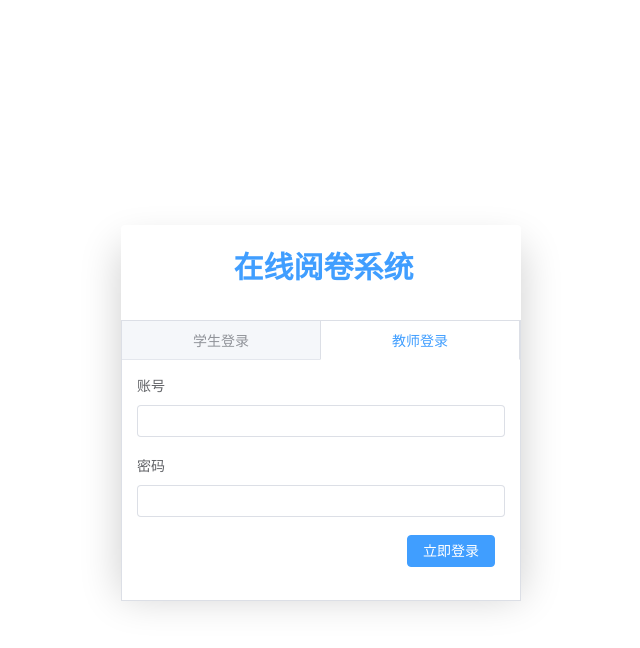
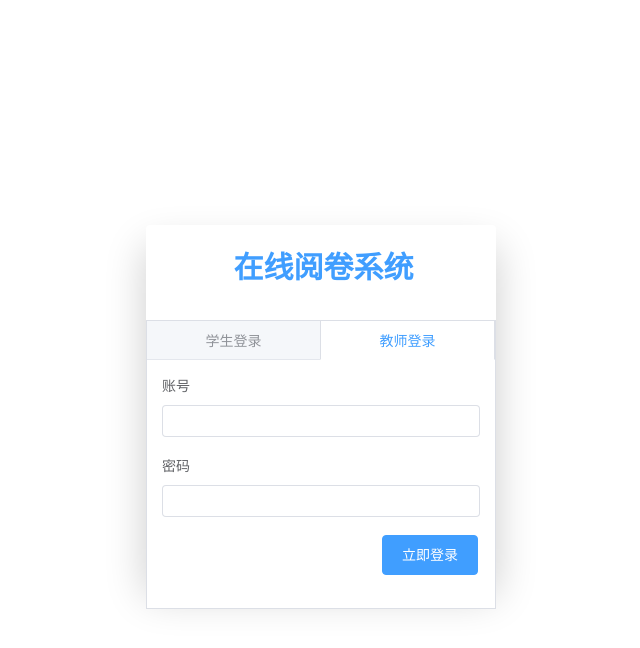
Before and after one commit to radyyt/Online-Marking-System, a Vue app: page /#/login in a window 1280 px wide. Both pictures are taken after a click on the tab "教师登录". Shown: the top 648 px of the page, without its empty margins (319-959 px from the left). Built offline with nearby package versions, Linux system fonts and the light colour scheme.

Commit message:
make some change

```diff
--- a/src/views/Login.vue
+++ b/src/views/Login.vue
@@ -27,7 +27,7 @@
                             <el-input v-model="form.password" />
                         </el-form-item>
                         <el-form-item class="button-item">
-                            <el-button type=primary @click="onSubmit">立即登录</el-button>
+                            <el-button type=primary @click="onSubmit" size="large">立即登录</el-button>
                         </el-form-item>
                     </el-form>
                 </el-tab-pane>
@@ -39,26 +39,19 @@
 <script setup>
 import { reactive } from 'vue';
 import { useStore } from 'vuex';
-import { useRouter } from 'vue-router'
+import { useRouter } from 'vue-router';
+import axios from 'axios';
 
 const store = useStore()
 const router = useRouter()
 const form = reactive({
     username: '',
     password: '',
-    check: function () {
-        if (form.username != '' && form.password != '') return true;
-        else return false
-    }
 })
 
 const onSubmit = () => {
     console.log('submit')
-    if (form.check()) {
-        store.commit('login')
-        console.log(store.state.isLogin)
-        router.push('/home')
-    }
+    // 对接后台登录模块
 }
 
 </script>
@@ -73,7 +66,7 @@ const onSubmit = () => {
 }
 
 .login-container {
-    width: 400px;
+    width: 350px;
     height: 350px;
     background-color: #fff;
     border-radius: 4px;
@@ -96,6 +89,6 @@ const onSubmit = () => {
 }
 
 .button-item {
-    padding-left: 270px;
+    padding-left: 220px;
 }
 </style>
```
